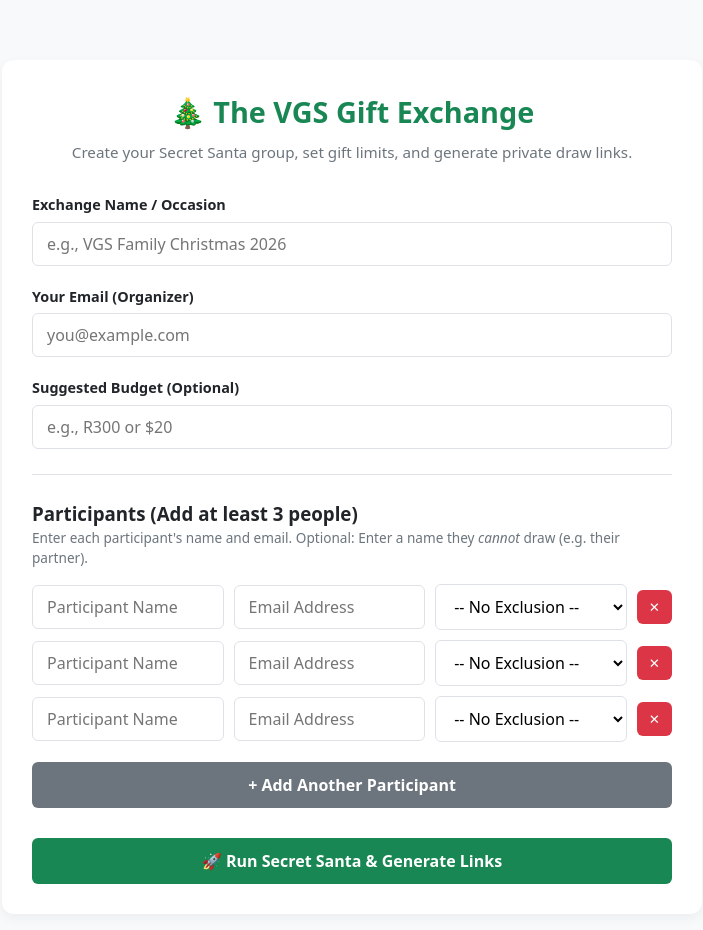
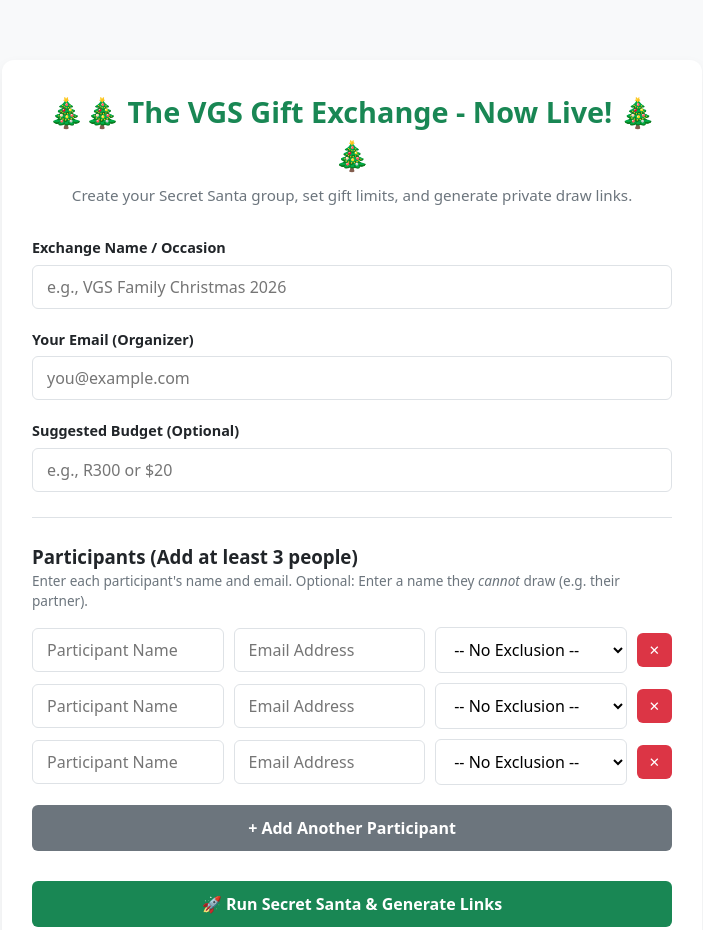
Before and after one commit to brad-valson/vgs-gift-exchange, a plain HTML site: page index.html in a window 1280 px wide. Shown: the whole page, without its empty margins (288-991 px from the left). Drawn offline with nearby package versions, Linux system fonts and the light colour scheme.

Commit message:
Update page title for testing

```diff
--- a/index.html
+++ b/index.html
@@ -10,7 +10,7 @@
 </head>
 <body>
     <div class="container">
-        <h1>🎄 The VGS Gift Exchange</h1>
+        <h1>🎄🎄 The VGS Gift Exchange - Now Live! 🎄🎄</h1>
         <p class="subtitle">Create your Secret Santa group, set gift limits, and generate private draw links.</p>
 
         <form id="groupForm">
```
